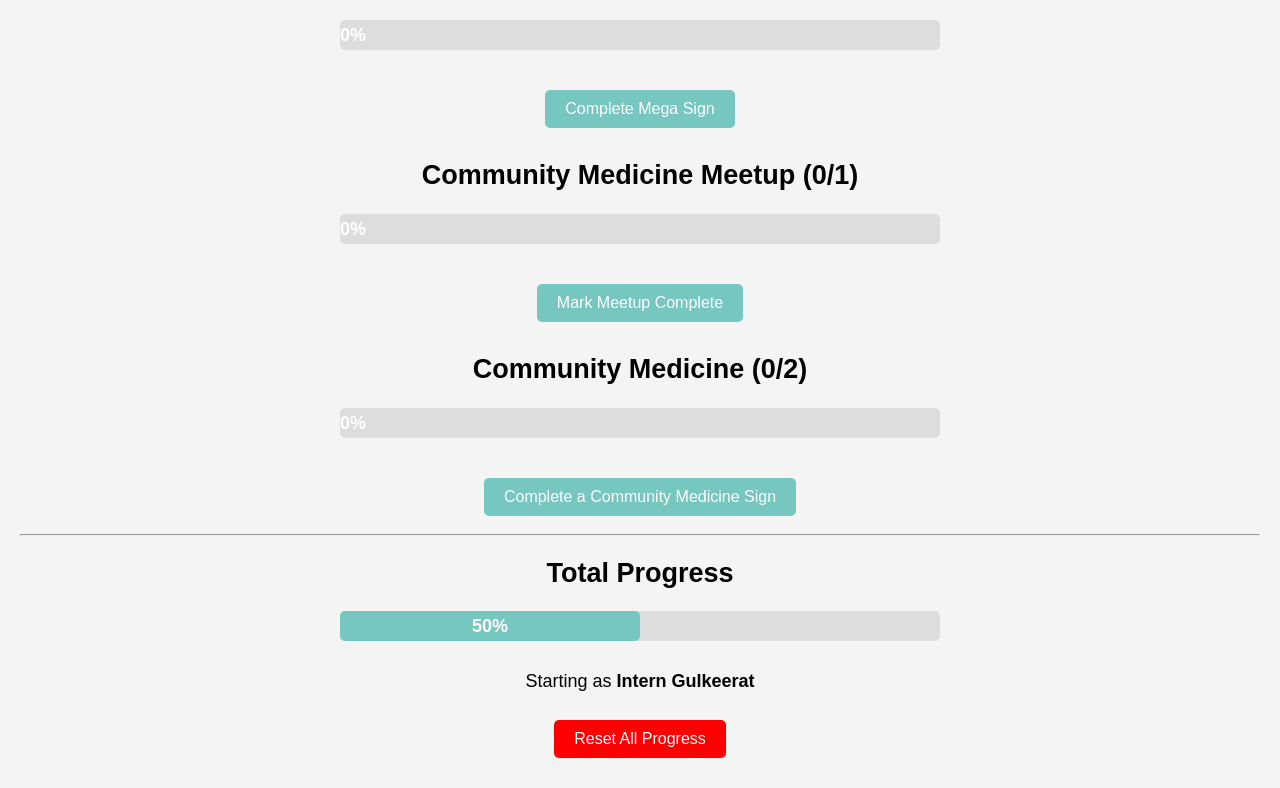
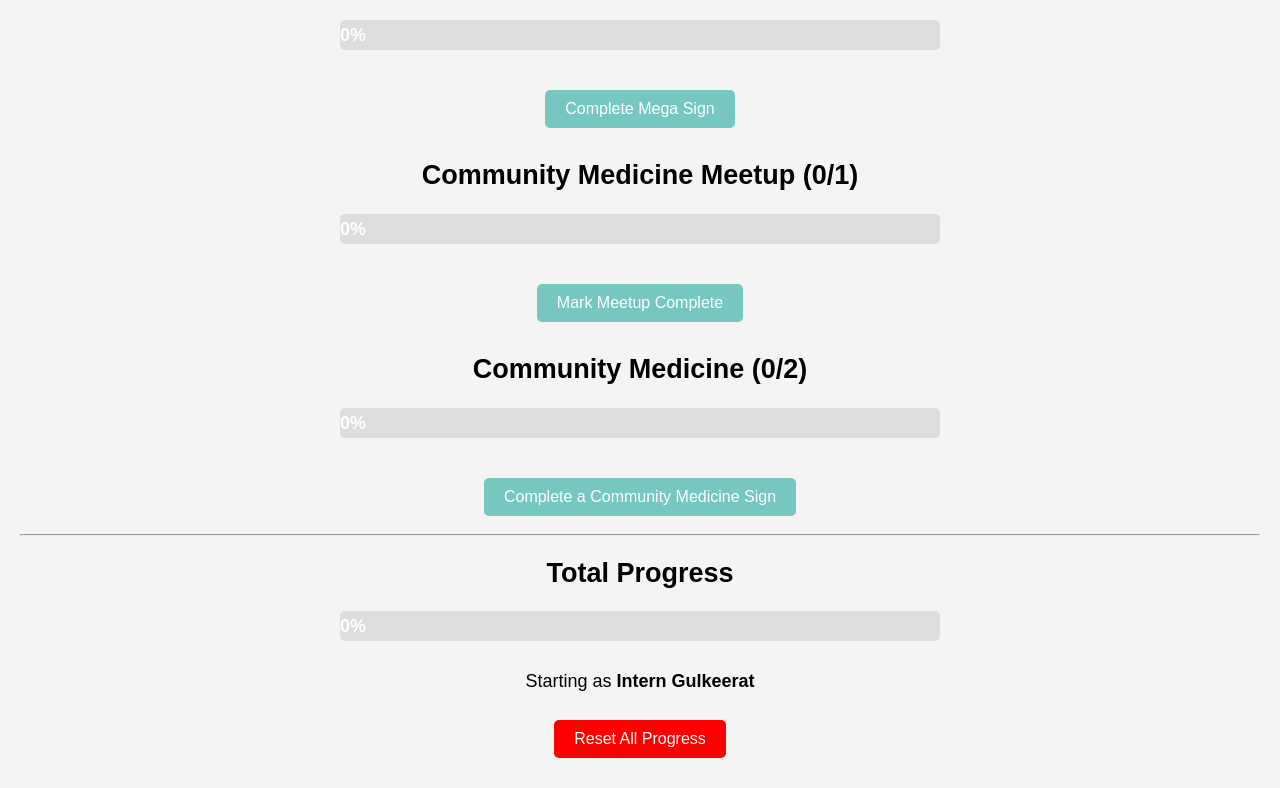
Before and after one commit to manasdeore/Carrot-Tracker, a plain HTML site: page index.html in a window 1280 px wide. Both pictures are taken after a click on the button "Reset All Progress". Shown: the part 522-1310 px from the top of the page. Drawn offline with Linux system fonts and the light colour scheme.

Commit message:
Update index.html

```diff
--- a/index.html
+++ b/index.html
@@ -247,6 +247,22 @@
             }
         });
 
+        // Reset button functionality
+        document.getElementById('resetBtn').addEventListener('click', function() {
+            // Reset all variables
+            medicineSigns = 0;
+            surgeryUnitSigns = 0;
+            surgeryMegaSigns = 0;
+            communityMeetupDone = false;
+            communitySigns = 0;
+
+            // Clear local storage
+            localStorage.clear();
+
+            // Update progress bars
+            updateProgress();
+        });
+
         // Initial call to update the progress bar states on page load
         updateProgress();
     </script>
```
